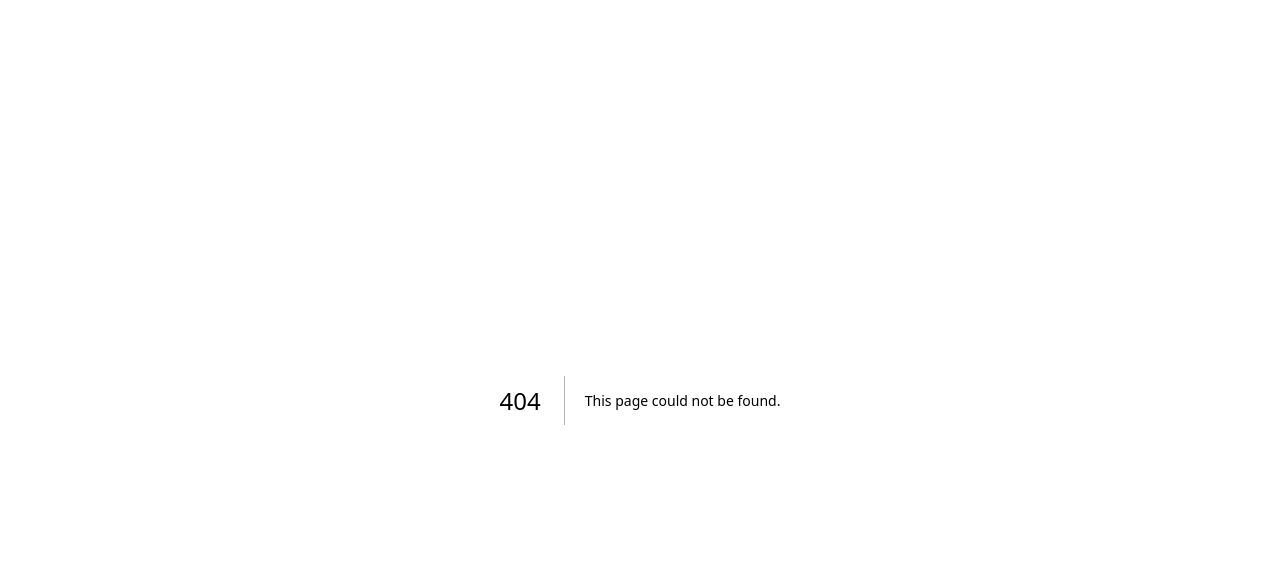
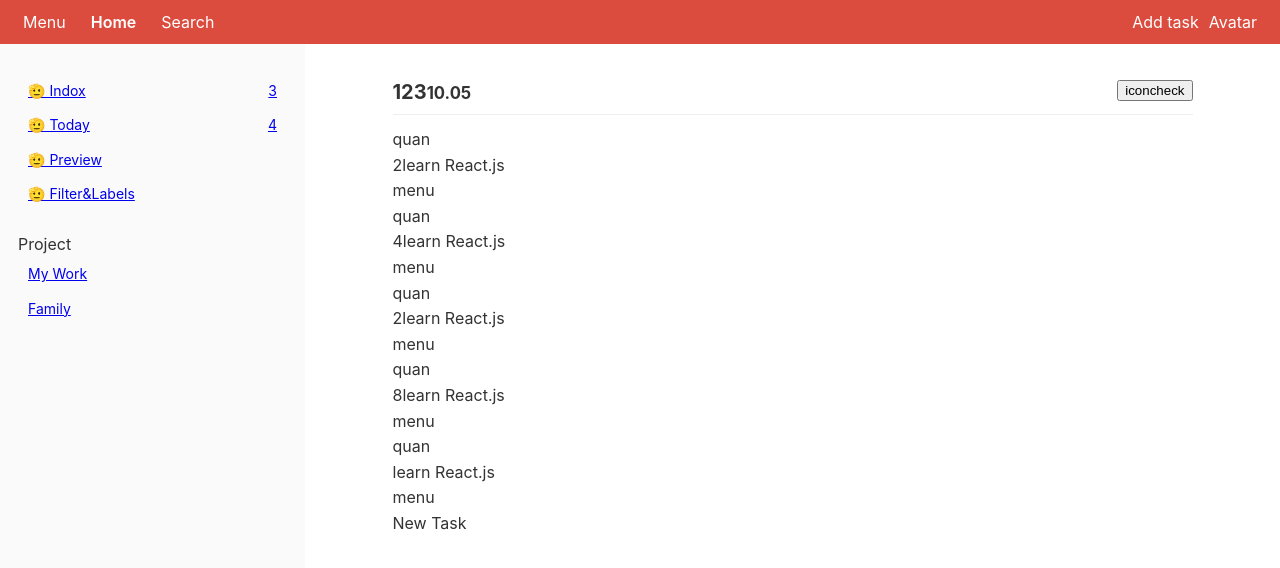
Before and after one commit to zli213/TaskTick, a Next.js app: page /app/project/123 in a window 1280 px wide. Before the commit this address had no page. Shown: the top 568 px of the page. Built offline with nearby package versions, Linux system fonts and the light colour scheme.

Commit message:
multi level page

```diff
--- /dev/null
+++ b/app/app/[list]/[sublist]/page.js
@@ -0,0 +1,22 @@
+"use client";
+
+import React, { useState, useEffect } from "react";
+import Project from "../../../../components/pages/AppPages/Project";
+
+export default function SubAppPages({ params }) {
+  console.log(params.sublist);
+  const [activePage, setActivePage] = useState(null);
+
+  useEffect(() => {
+    switch (params.list) {
+      case "project":
+        setActivePage(<Project projectId={params.sublist}  />);
+        break;
+      case "today":
+        setActivePage(<Today />);
+        break;
+    }
+  }, [params]);
+
+  return <div>{activePage}</div>;
+}
--- a/app/app/layout.js
+++ b/app/app/layout.js
@@ -19,24 +19,24 @@ export default function ListLayout({ children }) {
           <div id="left-sidebar" className="list_sidebar">
             <div id="top">
               <ul>
-                <Link href="./inbox">
+                <Link href="/app/inbox">
                   <li>
                     <span>🫡 Indox</span>
                     <span>3</span>{" "}
                   </li>
                 </Link>
-                <Link href="./today">
+                <Link href="/app/today">
                   <li>
                     <span>🫡 Today</span>
                     <span>4</span>
                   </li>
                 </Link>
-                <Link href="./upcoming">
+                <Link href="/app/upcoming">
                   <li>
                     <span>🫡 Preview</span>
                   </li>
                 </Link>
-                <Link href="./filters-labels">
+                <Link href="/app/filters-labels">
                   <li>
                     <span>🫡 Filter&Labels</span>
                   </li>
@@ -47,8 +47,16 @@ export default function ListLayout({ children }) {
               <div>Project</div>
               <div>
                 <ul>
-                  <li>My Work</li>
-                  <li>Family</li>
+                <Link href="/app/project/123">
+                  <li>
+                    <span>My Work</span>
+                  </li>
+                </Link>
+                <Link href="/app/project/234">
+                  <li>
+                    <span>Family</span>
+                  </li>
+                </Link>
                 </ul>
               </div>
             </div>
--- a/app/app/filters-labels/page.js
+++ b/components/pages/AppPages/Filters-labels.js
@@ -1,4 +1,4 @@
-import TodoList from "../../../components/pages/TodoList/index";
+import TodoList from "../TodoList/index";
 
 export const metadata = {
   title: "Filters&Labels - Todo",
--- /dev/null
+++ b/components/pages/AppPages/Project.js
@@ -0,0 +1,76 @@
+import { ListContentHeader } from "../../layout/ListContentHeader";
+import TodoList from "../TodoList";
+
+const DUMMY_DATA = [
+  {
+    id: 1,
+    content: "2learn React.js",
+    due: "2024-11-01",
+    project: "learn",
+    isChecked: false,
+    priority: "P1",
+  },
+  {
+    id: 2,
+    content: "4learn React.js",
+    due: "2021-01-01",
+    project: "learn",
+    projectId: 1000,
+    isChecked: false,
+    priority: "P1",
+  },
+  {
+    id: 3,
+    content: "2learn React.js",
+    due: "2024-01-01",
+    project: "learn",
+    description: "THis is what",
+
+    isChecked: false,
+    priority: "P1",
+    label: "Reading",
+  },
+  {
+    id: 4,
+    content: "6learn React.js",
+    due: "2024-01-01",
+    project: "learn",
+    description: "THis is what",
+
+    projectId: 1000,
+    isChecked: true,
+    priority: "P1",
+    label: "Reading",
+  },
+  {
+    id: 5,
+    content: "8learn React.js",
+    due: "2024-01-01",
+    description: "THis is what",
+    projectId: 1000,
+    isChecked: false,
+    priority: "P2",
+    label: "Reading",
+  },
+  {
+    id: 6,
+    content: "learn React.js",
+    due: "2024-01-01",
+    project: "learn",
+    projectId: 1000,
+    isChecked: false,
+    priority: "P1",
+    label: "Reading",
+  },
+];
+
+export default function Project({projectId}) {
+  return (
+    <div>
+      <ListContentHeader title={projectId} />
+      <div className="list-box">
+        <TodoList datas={DUMMY_DATA} />
+      </div>
+    </div>
+  );
+}
--- a/app/app/today/page.js
+++ b/components/pages/AppPages/Today.js
@@ -1,5 +1,5 @@
-import { ListContentHeader } from "../../../components/layout/ListContentHeader";
-import TodoList from "../../../components/pages/TodoList/index";
+import { ListContentHeader } from "../../layout/ListContentHeader";
+import TodoList from "../TodoList/index";
 
 export const metadata = {
   title: "Today - Todo",
--- a/app/app/upcoming/page.js
+++ b/components/pages/AppPages/Upcoming.js
@@ -1,4 +1,4 @@
-import TodoList from "../../../components/pages/TodoList/index";
+import TodoList from "../TodoList/index";
 
 export const metadata = {
   title: "Upcoming - Todo",
--- a/components/pages/TodoList/index.js
+++ b/components/pages/TodoList/index.js
@@ -12,6 +12,7 @@ function TodoList({ datas }) {
           <div>
             {datas.filter(data => (data.isChecked == false)). map((data) => (
               <SingleItems
+                key={data.id}
                 id={data.id}
                 content={data.content}
                 due={data.due}
--- a/package.json
+++ b/package.json
@@ -6,7 +6,7 @@
     "@testing-library/jest-dom": "^5.17.0",
     "@testing-library/react": "^13.4.0",
     "@testing-library/user-event": "^13.5.0",
-    "next": "^13.5.3",
+    "next": "^14.0.2",
     "react": "^18.2.0",
     "react-dom": "^18.2.0",
     "sass": "^1.66.1",
```
Also changed, not shown: app/app/[list]/page.js (added, +22 -0 lines), components/pages/AppPages/Inbox.js (renamed from app/app/inbox/page.js, +3 -5 lines), 1 other file (tests, documents, lock files or other folders).
